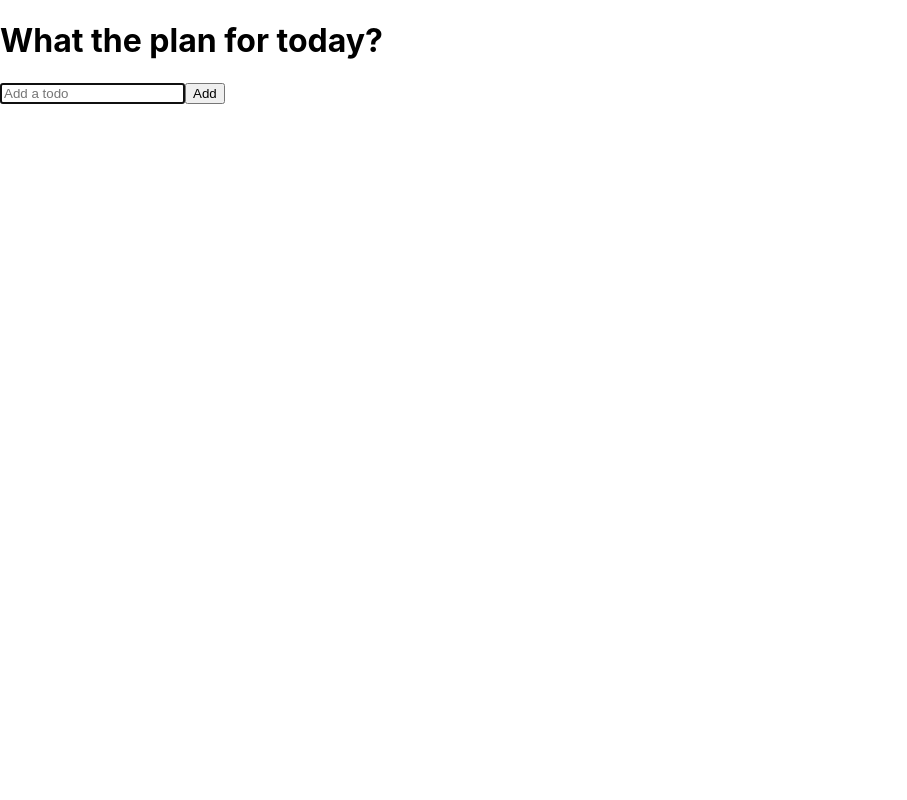
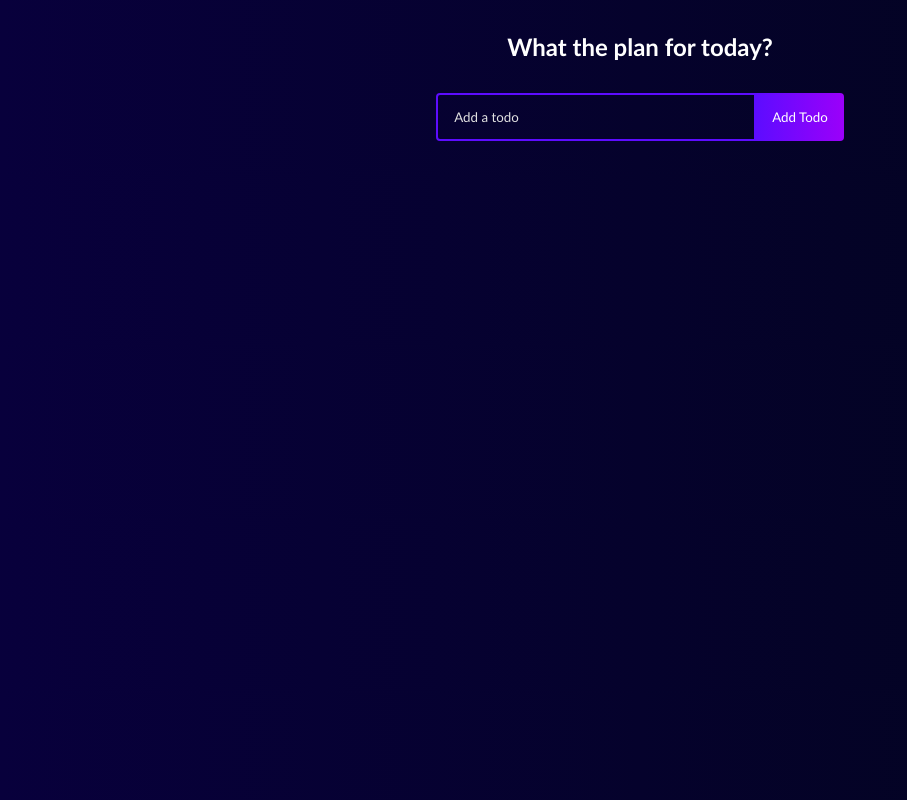
Before and after one commit to Anurudran/todo_app, a React (Create React App) app: page / in a window 1280 px wide. Shown: the whole page, without its empty margins (0-907 px from the left). Built offline with nearby package versions, Linux system fonts and the light colour scheme.

Commit message:
Added styling to update the form and overall layout

```diff
--- a/src/App.css
+++ b/src/App.css
@@ -1,38 +1,149 @@
-.App {
+* {
+  box-sizing: border-box;
+  margin: 0;
+  padding: 0;
+  font-family: 'Trebuchet MS', 'Lucida Sans Unicode', 'Lucida Grande',
+    'Lucida Sans', Arial, sans-serif;
+}
+
+body {
+  background: linear-gradient(
+    90deg,
+    rgb(8, 0, 60) 0%,
+    rgb(2, 4, 28) 100%
+  );
+}
+.todo-app {
+  display: flex;
+  flex-direction: column;
+  justify-content: start;
+  width: 520px;
+  min-height: 600px;
+  background: #161a2b;
+  text-align: center;
+  margin: 128px auto;
+  border-radius: 10px;
+  padding-bottom: 32px;
+}
+
+h1 {
+  margin: 32px 0;
+  color: #fff;
+  font-size: 24px;
   text-align: center;
 }
 
-.App-logo {
-  height: 40vmin;
-  pointer-events: none;
+.complete {
+  text-decoration: line-through;
+  opacity: 0.4;
 }
 
-@media (prefers-reduced-motion: no-preference) {
-  .App-logo {
-    animation: App-logo-spin infinite 20s linear;
-  }
+.todo-form {
+  margin-bottom: 32px;
+  text-align: center;
 }
 
-.App-header {
-  background-color: #282c34;
-  min-height: 100vh;
-  display: flex;
-  flex-direction: column;
-  align-items: center;
-  justify-content: center;
-  font-size: calc(10px + 2vmin);
-  color: white;
+.todo-input {
+  padding: 14px 32px 14px 16px;
+  border-radius: 4px 0 0 4px;
+  border: 2px solid #5d0cff;
+  outline: none;
+  width: 320px;
+  background: transparent;
+  color: #fff;
 }
 
-.App-link {
-  color: #61dafb;
+.todo-input::placeholder {
+  color: #e2e2e2;
 }
 
-@keyframes App-logo-spin {
-  from {
-    transform: rotate(0deg);
-  }
-  to {
-    transform: rotate(360deg);
-  }
+.todo-button {
+  padding: 16px;
+  border: none;
+  border-radius: 0 4px 4px 0;
+  cursor: pointer;
+  outline: none;
+  background: linear-gradient(
+    90deg,
+    rgba(93, 12, 255, 1) 0%,
+    rgba(155, 0, 250, 1) 100%
+  );
+  color: #fff;
+  text-transform: capitalize;
 }
+
+.todo-input.edit {
+  border: 2px solid #149fff;
+}
+
+.todo-button.edit {
+  background: linear-gradient(
+    90deg,
+    rgba(20, 159, 255, 1) 0%,
+    rgba(17, 122, 255, 1) 100%
+  );
+  padding: 16px 22px;
+}
+
+.todo-container {
+  display: flex;
+  flex-direction: row;
+  position: relative;
+}
+
+.todo-row {
+  display: flex;
+  justify-content: space-between;
+  align-items: center;
+  margin: 4px auto;
+  color: #fff;
+  background: linear-gradient(
+    90deg,
+    rgba(255, 118, 20, 1) 0%,
+    rgba(255, 84, 17, 1) 100%
+  );
+
+  padding: 16px;
+  border-radius: 5px;
+  width: 90%;
+}
+
+.todo-row:nth-child(4n + 1) {
+  background: linear-gradient(
+    90deg,
+    rgba(93, 12, 255, 1) 0%,
+    rgba(155, 0, 250, 1) 100%
+  );
+}
+
+.todo-row:nth-child(4n + 2) {
+  background: linear-gradient(
+    90deg,
+    rgba(255, 12, 241, 1) 0%,
+    rgba(250, 0, 135, 1) 100%
+  );
+}
+
+.todo-row:nth-child(4n + 3) {
+  background: linear-gradient(
+    90deg,
+    rgba(20, 159, 255, 1) 0%,
+    rgba(17, 122, 255, 1) 100%
+  );
+}
+
+.icons {
+  display: flex;
+  align-items: center;
+  font-size: 24px;
+  cursor: pointer;
+}
+
+.delete-icon {
+  margin-right: 5px;
+  color: #fff;
+}
+
+.edit-icon {
+  color: #fff;
+}
--- a/src/components/TodoForm.jsx
+++ b/src/components/TodoForm.jsx
@@ -25,17 +25,36 @@
   };
 
   return (
-    <form className="todo-form" onSubmit={handleSubmit}>
-      <input
-        type="text"
-        placeholder="Add a todo"
-        value={input}
-        name="text"
-        className="todo-input"
-        onChange={handleChange}
-        ref={inputRef}
-      />
-      <button className="todo-button"> Add</button>
+    <form onSubmit={handleSubmit} className='todo-form'>
+      {props.edit ? (
+        <>
+          <input
+            placeholder='Update your item'
+            value={input}
+            onChange={handleChange}
+            name='text'
+            ref={inputRef}
+            className='todo-input edit'
+          />
+          <button onClick={handleSubmit} className='todo-button edit'>
+            Update
+          </button>
+        </>
+      ) : (
+        <>
+          <input
+            placeholder='Add a todo'
+            value={input}
+            onChange={handleChange}
+            name='text'
+            className='todo-input'
+            ref={inputRef}
+          />
+          <button onClick={handleSubmit} className='todo-button'>
+            Add todo
+          </button>
+        </>
+      )}
     </form>
   );
 }
```
